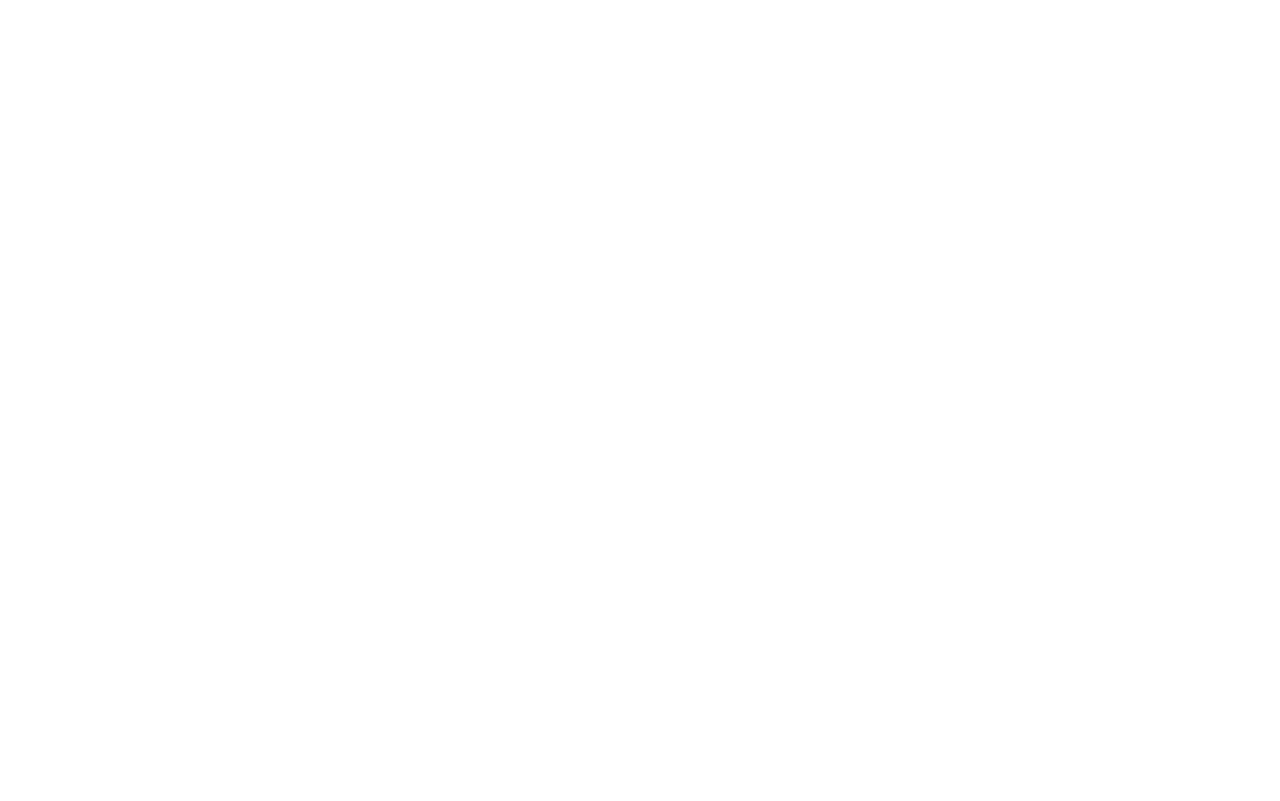
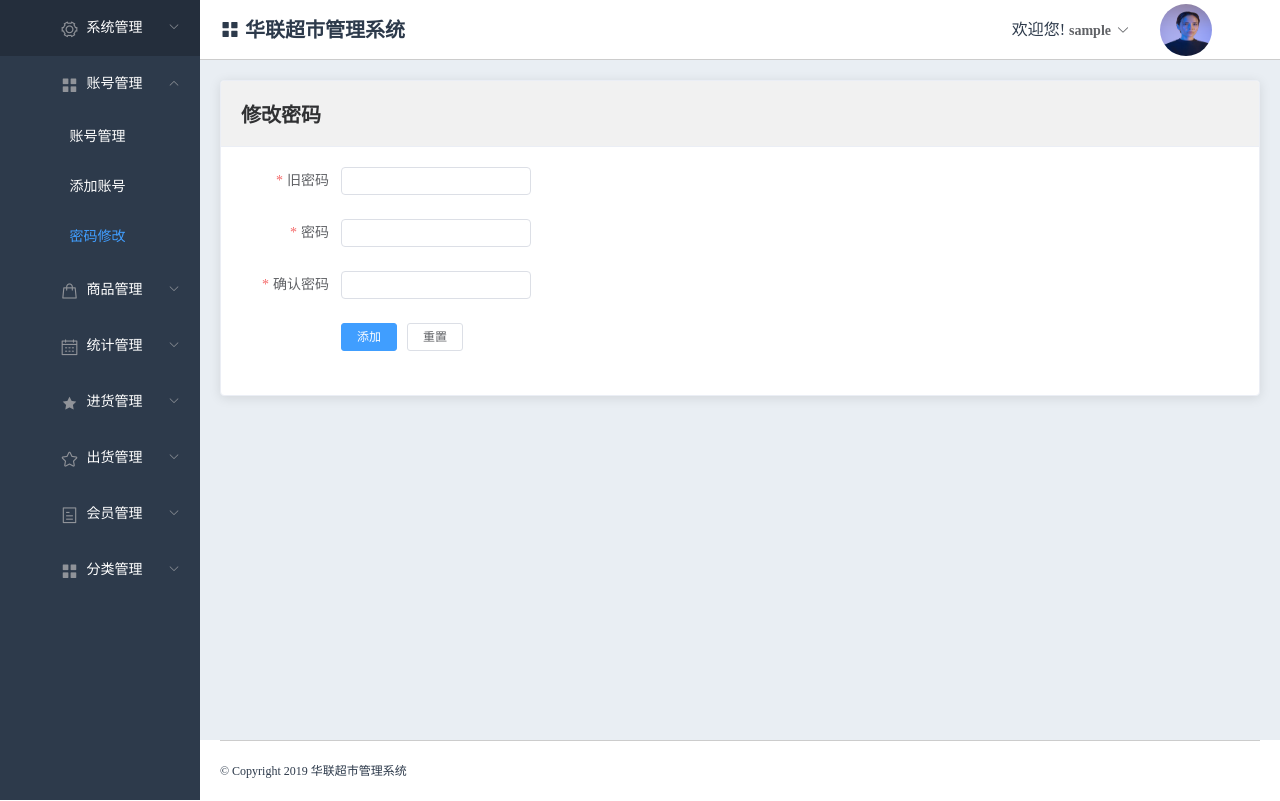
Before and after one commit to zhouxuanyou/hualianchaoshi, a Vue app in the folder hualianmark/: page /passwordmodify in a window 1280 px wide. Built offline with nearby package versions, Linux system fonts and the light colour scheme; sample sign-in values are in the browser's storage.

Commit message:
密码修改功能的实现

```diff
--- a/hualianmark/src/router.js
+++ b/hualianmark/src/router.js
@@ -28,6 +28,7 @@
               {path:'',name:'Home',component:()=>import('./views/Home/Home.vue')},
               {path:'/accountmanage',name:'Accountmanage',component:()=>import('./views/Accountmanage/Accountmanage.vue')},
               {path:'/accountadd',name:'AccountAdd',component:()=>import('./views/Accountmanage/AccountAdd.vue')},
+              {path:'/passwordmodify',name:'Passwordmodify',component:()=>import('./views/Accountmanage/Passwordmodify.vue')},
               {path:'/goodsmanage',name:'Goodsmanage',component:()=>import('./views/Goodsmanage/Goodsmanage.vue')},
               {path:'/goodsadd',name:'GoodsAdd',component:()=>import('./views/Goodsmanage/GoodsAdd.vue')},
               {path:'/salestatistics',name:'Salestatistics',component:()=>import('./views/Salestatistics/Salestatistics.vue')},
--- /dev/null
+++ b/hualianmark/src/views/Accountmanage/Passwordmodify.vue
@@ -0,0 +1,174 @@
+<template>
+    <div class="passwordmodify">
+        <el-card class="box-card">
+            <div slot="header" class="clearfix">
+                <span>修改密码</span>
+            </div>
+            <div class="text item">
+                <!-- 添加账号表单 -->
+                <el-form size="mini" :model="Passwordmodifyform" status-icon :rules="rules" ref="Passwordmodifyform" label-width="100px" class="demo-ruleForm">
+                    <!-- 账号 -->
+                    <el-form-item label="旧密码" prop="oldpwd">
+                        <el-input type="text" v-model="Passwordmodifyform.oldpwd" autocomplete="off"></el-input>
+                    </el-form-item>
+                    <!-- 密码 -->
+                    <el-form-item label="密码" prop="password">
+                        <el-input type="text" v-model="Passwordmodifyform.password" autocomplete="off"></el-input>
+                    </el-form-item>
+                    <!-- 确认密码 -->
+                    <el-form-item label="确认密码" prop="checkPwd">
+                        <el-input type="text" v-model="Passwordmodifyform.checkPwd" autocomplete="off"></el-input>
+                    </el-form-item>
+                    <!-- 登录按钮&重置按钮 -->
+                    <el-form-item>
+                        <el-button type="primary" @click="submitForm('Passwordmodifyform')">添加</el-button>
+                        <el-button @click="resetForm('Passwordmodifyform')">重置</el-button>
+                    </el-form-item>
+                </el-form>
+            </div>
+        </el-card>
+    </div>
+</template>
+
+<script>
+    import qs from 'qs';
+    export default {
+        name: "Passwordmodify",
+        data() {
+            // 自定义密码的验证
+            const pass = (rule, value, callback) => {
+                if (value === "") {
+                    callback(new Error("请输入密码"));
+                } else if (value.length < 3 || value.length > 6) {
+                    callback(new Error("长度在 3 - 6 位"));
+                } else {
+                    if (this.Passwordmodifyform.checkPwd !== "") {
+                        this.$refs.Passwordmodifyform.validateField("checkPwd");
+                    }
+                    callback();
+                }
+            };
+            // 自定义确认密码的验证
+            const checkPass = (rule, value, callback) => {
+                if (value === "") {
+                    callback(new Error("请再次输入密码"));
+                } else if (value !== this.Passwordmodifyform.password) {
+                    callback(new Error("两次密码不一致"));
+                } else {
+                    callback();
+                }
+            };
+
+            //老密码验证
+            const oldpass = (rule,value,callback)=>{
+                let username = window.localStorage.getItem('username');
+                this.axios.get(`http://127.0.0.1:888/account/chekoldpwd?oldpwd=${value}&username=${username}`)
+                    .then(response=>{
+                        let {error_code,reason} = response.data;
+                        if (error_code === 0 ){
+                            callback();
+                        } else {
+                            callback(new Error(reason));
+                        }
+                    })
+                    .catch(err=>{
+                        console.log(err);
+                    })
+            };
+
+            return {
+                // 添加账号表单数据
+                Passwordmodifyform: {
+                    oldpwd: "",
+                    password: "",
+                    checkPwd: ""
+                },
+                // 验证规则
+                rules: {
+                    // 账号
+                    oldpwd: [
+                        { required: true, validator: oldpass, trigger: "blur" }
+                    ],
+                    // 密码
+                    password: [{ required: true, validator: pass, trigger: "blur" }],
+                    // 确认密码
+                    checkPwd: [{ required: true, validator: checkPass, trigger: "blur" }],
+
+                }
+            };
+        },
+        methods: {
+            // 点击登录按钮 触发这个函数
+            submitForm(formName) {
+                // 获取表单组件 调用验证方法
+                this.$refs[formName].validate(valid => {
+                    // 如果所有验证通过 valid就是true
+                    if (valid) {
+
+                        // 收集用户输入的所有账号数据
+                        let params = {
+                            oldpwd: this.Passwordmodifyform.oldpwd,
+                            password: this.Passwordmodifyform.password,
+                            username:window.localStorage.getItem('username')
+
+                        };
+
+                        // //   console.log(params)
+                        // // 跳转到账号管理页面
+                        // this.$router.push('/accountmanage')
+                        this.axios.post('http://127.0.0.1:888/account/savepwdedit',qs.stringify(params))
+                            .then(response=>{
+                                // 接收后端返回的错误码 和 提示信息
+                                let { error_code,  reason } = response.data;
+                                if (error_code === 0){
+                                    this.$message({
+                                        type: 'success',
+                                        message: reason
+                                    });
+                                    window.localStorage.removeItem('token');
+                                    // 跳转到账号管理列表
+                                    this.$router.push('/login')
+                                }else {
+                                    this.$message.error(reason);
+                                }
+
+                            })
+                            .catch(err=>{
+                                console.log(err)
+                            })
+                    } else {
+                        // 否则就是false
+                        return false;
+                    }
+                });
+            },
+            // 点击重置按钮 触发这个函数
+            resetForm(formName) {
+                // this.$refs.loginForm.resetFields() 获取整个表单组件 调用重置方法
+                this.$refs[formName].resetFields();
+            }
+        }
+    }
+</script>
+
+<style lang="less">
+    .passwordmodify {
+        .el-card {
+            .el-card__header {
+                text-align: left;
+                font-size: 20px;
+                font-weight: 600;
+                background-color: #f1f1f1;
+            }
+            .el-card__body {
+                text-align: left;
+                .el-form {
+                    width: 290px;
+                    .el-form-item {
+                        margin-bottom: 24px;
+                    }
+                }
+            }
+        }
+    }
+</style>
```
Also changed, not shown: 1 other file (tests, documents, lock files or other folders).
